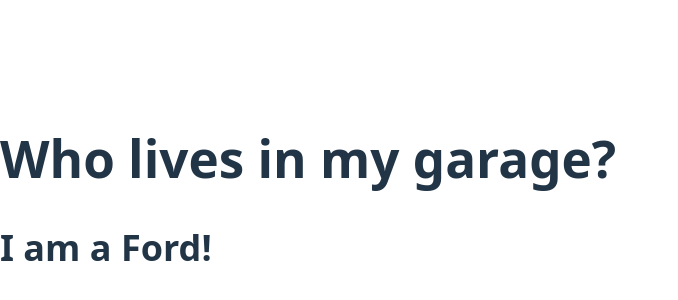
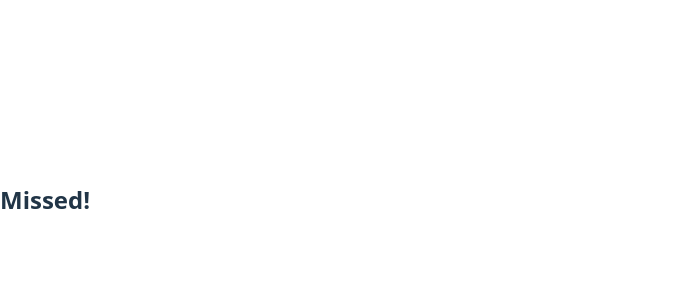
Before and after one commit to ASHISHX07/React, a React (Vite) app in the folder first-react-app/: page / in a window 1280 px wide. Shown: the part 200-500 px from the top of the page, without its empty margins (0-678 px from the left). Built offline with nearby package versions, Linux system fonts and the light colour scheme.

Commit message:
Another shit change

```diff
--- a/first-react-app/src/main.jsx
+++ b/first-react-app/src/main.jsx
@@ -3,25 +3,27 @@
 import "./index.css";
 import App from "./App.jsx";
 
-function Car(props) {
-    return (
-        <>
-            <h2>
-                <h2>I am a {props.brand}!</h2>
-            </h2>
-        </>
-    );
+function Missed() {
+  return (
+    <h2>Missed!</h2>
+  )
 }
 
-function Garage() {
+function Goal() {
+  return (
+    <h2>Goal!</h2>
+  )
+}
+
+function Football(props) {
+  const isGoal = props.isGoal;
   return (
     <>
-      <h1>Who lives in my garage?</h1>
-      <Car brand="Ford" />
+      {isGoal ? <Goal /> : <Missed />}
     </>
-  );
+  )
 }
 
-createRoot(document.getElementById("root")).render(
-  <Garage />
+createRoot(document.getElementById('root')).render(
+  <Football isGoal={false} />
 );
```
